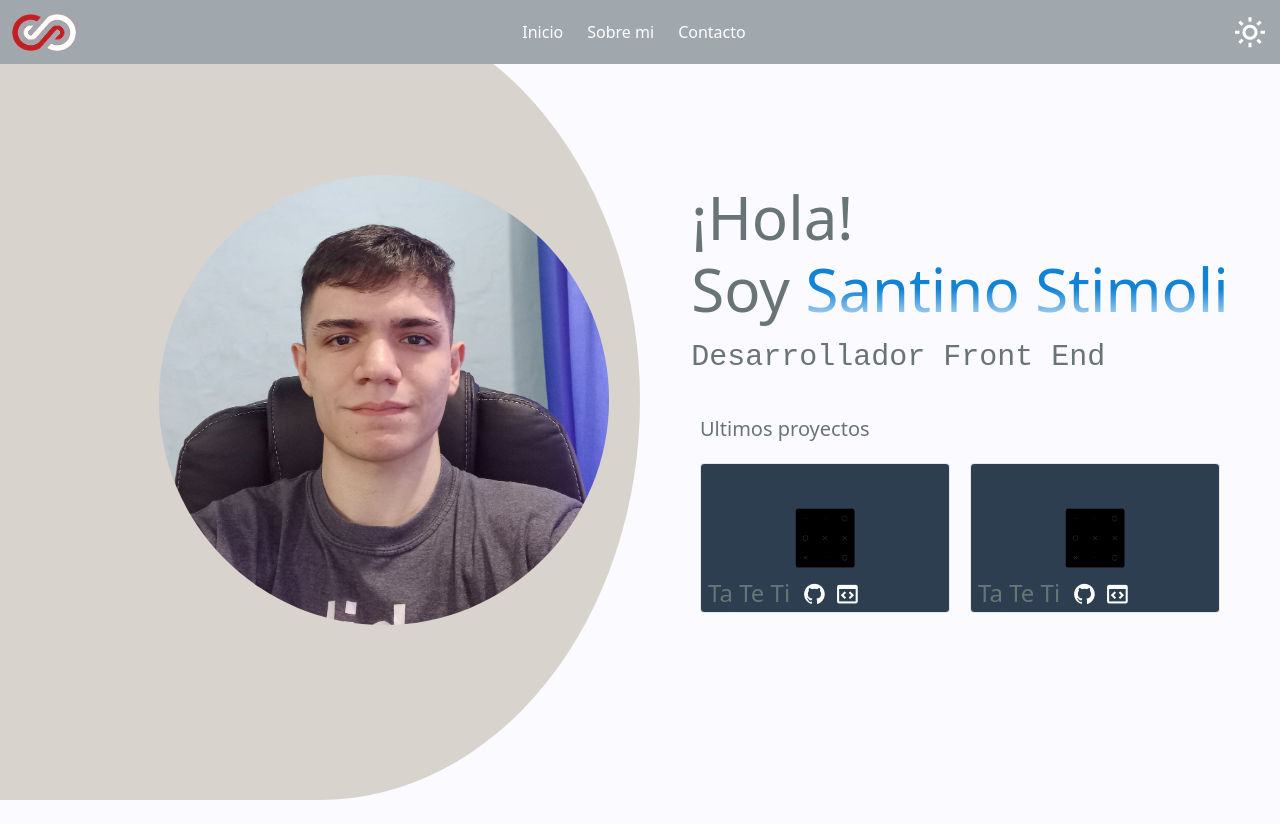
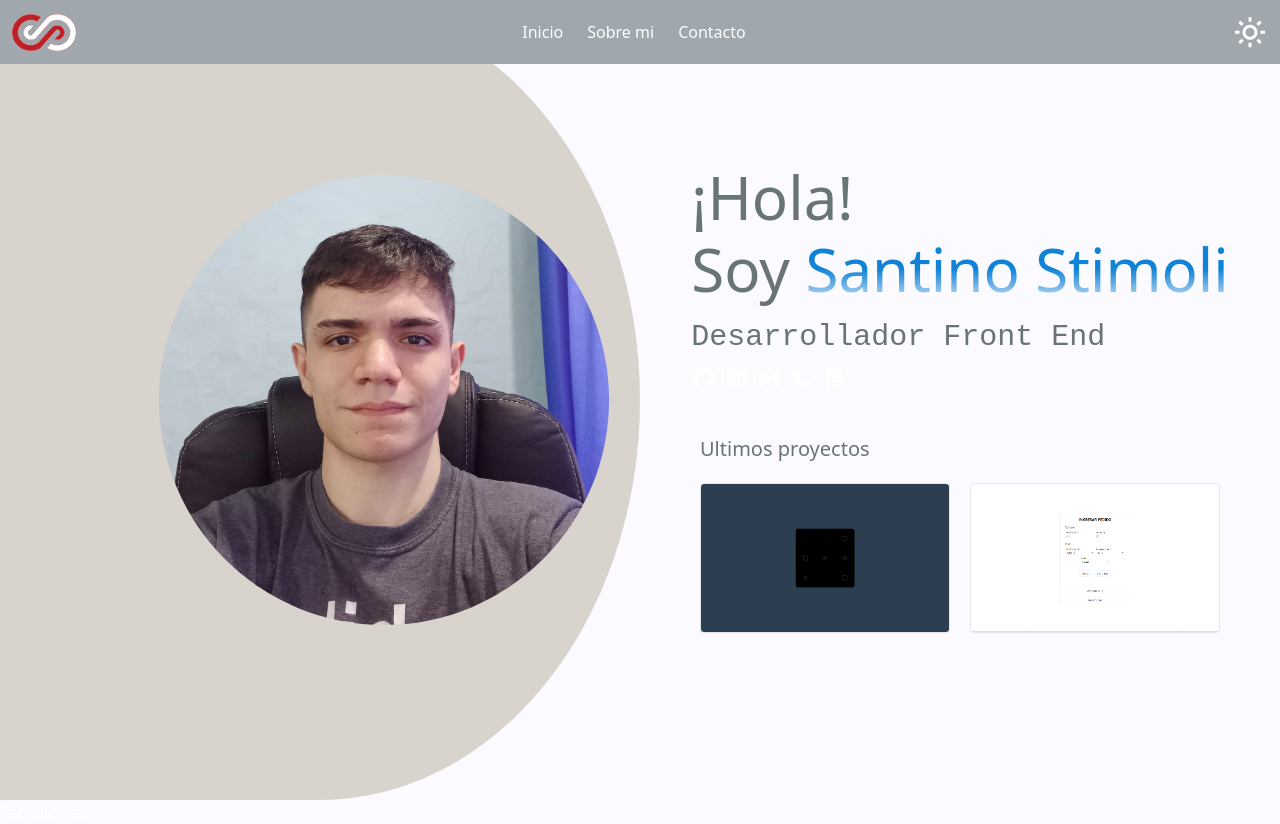
Before and after one commit to SantinoStimoli/my-portfolio, a React (Vite) app: page /#/ in a window 1280 px wide. Before the commit the page ends 800 px from the top, so only its background shows below. Built offline with nearby package versions, Linux system fonts and the light colour scheme.

Commit message:
Tecnologies

```diff
--- a/src/App.tsx
+++ b/src/App.tsx
@@ -1,9 +1,8 @@
 import { Route, Routes } from 'react-router-dom'
-import Home from './routes/Home'
-import AboutMe from './routes/AboutMe'
-import NotFound from './routes/NotFound'
+import Summary from './pages/Summary'
+import NotFound from './pages/NotFound'
 import Header from './components/body/Header'
-import Contact from './routes/Contact'
+import Tecnologies from './pages/Tecnologies'
 
 const App = () => {
 
@@ -11,9 +10,12 @@ const App = () => {
         <div>
             <Header />
             <Routes>
-                <Route path='' element={<Home />} />
-                <Route path='sobre-mi' element={<AboutMe />} />
-                <Route path='contacto' element={<Contact />} />
+                <Route path='' element={
+                    <main>
+                        <Summary />
+                        <Tecnologies />
+                    </main>
+                } />
                 <Route path='*' element={<NotFound />} />
             </Routes>
         </div>
--- a/src/components/body/presentation/Presentation.tsx
+++ b/src/components/body/presentation/Presentation.tsx
@@ -7,7 +7,14 @@ const Presentation = () => {
     <article className='flex flex-col items-center justify-center w-1/2'>
       <div className="mb-10">
         <h1 className='text-6xl flex flex-col mb-5 gap-3'><span>¡Hola!</span> <span>Soy <span id="name" className="text-details" >Santino Stimoli</span></span></h1>
-        <h2 id='typing' className='text-3xl' >Desarrollador Front End</h2>
+        <h2 id='typing' className='text-3xl mb-3' >Desarrollador Front End</h2>
+        <div className="flex gap-2">
+          <a href="https://github.com/santino-stimoli" target="_blank"><i className='bx bxl-github bx-sm hover:scale-[1.4] hover:text-details transition-all' /></a>
+          <a href="https://www.linkedin.com/in/santino-stimoli/" target="_blank"><i className='bx bxl-linkedin-square bx-sm hover:scale-[1.4] hover:text-details transition-all' /></a>
+          <a href="mailto:santinostimoli@gmail.com" target="_blank"><i className='bx bxl-gmail bx-sm hover:scale-[1.4] hover:text-details transition-all' /></a>
+          <a href="tel:+5491134310411" target="_blank"><i className='bx bxs-phone bx-sm hover:scale-[1.4] hover:text-details transition-all' /></a>
+          <a href="https://www.linkedin.com/in/santino-stimoli/overlay/1635529508660/single-media-viewer/?profileId=ACoAADxipfIBogTDoyRmX8KFJCM-O5NGps2mXK8" target="_blank"><i className='bx bxs-file bx-sm hover:scale-[1.4] hover:text-details transition-all' /></a>
+        </div>
       </div>
       <section className="flex flex-col">
         <h2 className="text-xl mb-5">Ultimos proyectos</h2>
--- a/src/components/pure/Card.tsx
+++ b/src/components/pure/Card.tsx
@@ -12,12 +12,12 @@ const Card = ({ img, repo, link, title }: Props) => {
 
     return (
         <div onMouseEnter={() => setHover(true)} onMouseLeave={() => setHover(false)} className={'max-h-[150px] transition-all duration-200' + (hover ? ' scale-110' : '')}>
-            <a href={link} target='_blank' className={"border rounded w-[250px] h-[150px] flex items-end cursor-pointer hover:border-details bg-no-repeat  " + (hover ? 'blur-[1px] bg-[length:130%]' : 'bg-cover')} style={{ backgroundImage: `url(${img})`, backgroundPosition: '50% 50%' }} />
-            <a href={link} target='_blank' className='flex items-center relative bottom-[38px] pl-2'>
-                <h1 className={'text-2xl mr-3 ' + (hover && 'text-details')}>{title}</h1>
-                <div className='flex gap-2 pt-2'>
-                    <a href={repo} className='hover:text-details transition duration-0' target='_blank'><i className='bx bxl-github bx-sm' /></a>
-                    <a href={link} className='hover:text-details transition duration-0' target='_blank'><i className='bx bx-code-block bx-sm' /></a>
+            <a href={link} target='_blank' className={"border rounded w-[250px] h-[150px] flex items-end cursor-pointer hover:border-details bg-no-repeat duration-200" + (hover ? ' blur-[1px] bg-[length:130%]' : ' bg-cover')} style={{ backgroundImage: `url(${img})`, backgroundPosition: '50% 50%' }} />
+            <a href={link} target='_blank' className={'flex flex-wrap items-center relative bottom-[38px] w-[250px] pl-2 transition-all ' + (hover ? 'opacity-100' : 'opacity-0')}>
+                <h1 className={'bg-black/25 rounded px-1.5 tracking-tighter text-xl text-white mr-3 ' + (hover && 'text-details')}>{title}</h1>
+                <div className='bg-black/25 flex gap-2 items-center rounded p-0.5 pb-0' >
+                    <a href={repo} className='hover:text-details transition duration-0 flex items-center' target='_blank'><i className='bx bxl-github bx-sm' /></a>
+                    <a href={link} className='hover:text-details transition duration-0 flex items-center' target='_blank'><i className='bx bx-code-block bx-sm' /></a>
                 </div>
             </a >
         </div>
--- a/src/components/pure/Nav.tsx
+++ b/src/components/pure/Nav.tsx
@@ -1,5 +1,6 @@
 import { useEffect, useRef, useState } from "react"
 import NavElement from "./NavElement"
+import { Position } from "../../interfaces/functionProps"
 
 const Nav = ({ navList }: { navList: string[] }) => {
 
--- a/src/components/pure/NavElement.tsx
+++ b/src/components/pure/NavElement.tsx
@@ -1,6 +1,7 @@
 import { NavLink } from 'react-router-dom'
 import navFormater from '../../services/navFormater'
 import { useRef } from 'react'
+import { Position } from '../../interfaces/functionProps';
 
 interface Props {
     to: string
--- a/src/data/info.ts
+++ b/src/data/info.ts
@@ -1,9 +1,10 @@
 import TATETI from '../assets/Ta-Te-Ti.png'
+import VALIDATION_SOFTWARE from '../assets/Validation-Software.png'
+import TECNICORT from '../assets/Tecnicort.png'
 import { Project } from '../interfaces/functionProps'
 
 export const Projects: Project[] = [
     { img: TATETI, link: 'https://santino-stimoli.github.io/Ta-Te-Ti/', repo: 'https://github.com/santino-stimoli/Ta-Te-Ti', title: 'Ta Te Ti' },
-    { img: TATETI, link: 'https://santino-stimoli.github.io/Ta-Te-Ti/', repo: 'https://github.com/santino-stimoli/Ta-Te-Ti', title: 'Ta Te Ti' },
-    { img: TATETI, link: 'https://santino-stimoli.github.io/Ta-Te-Ti/', repo: 'https://github.com/santino-stimoli/Ta-Te-Ti', title: 'Ta Te Ti' },
-    { img: TATETI, link: 'https://santino-stimoli.github.io/Ta-Te-Ti/', repo: 'https://github.com/santino-stimoli/Ta-Te-Ti', title: 'Ta Te Ti' }
+    { img: TECNICORT, link: 'https://santino-stimoli.github.io/Tecnicort/', repo: 'https://github.com/santino-stimoli/Tecnicort', title: 'Generador facturas' },
+    { img: VALIDATION_SOFTWARE, link: 'https://github.com/santino-stimoli/validation-software', repo: 'https://santino-stimoli.github.io/validation-software/', title: 'Test + detección facial' },
 ]
--- a/src/routes/Home.tsx
+++ b/src/pages/Summary.tsx
@@ -1,7 +1,7 @@
 import Image from "../components/body/presentation/Image"
 import Presentation from "../components/body/presentation/Presentation"
 
-const Home = () => {
+const Summary = () => {
     return (
         <section className="flex">
             <Image />
@@ -10,4 +10,4 @@ const Home = () => {
     )
 }
 
-export default Home
+export default Summary
--- /dev/null
+++ b/src/pages/Tecnologies.tsx
@@ -0,0 +1,7 @@
+const Tecnologies = () => {
+    return (
+        <div>Tecnologies</div>
+    )
+}
+
+export default Tecnologies
--- a/src/routes/AboutMe.tsx
+++ /dev/null
@@ -1,7 +0,0 @@
-const AboutMe = () => {
-    return (
-        <div>Sobre mi</div>
-    )
-}
-
-export default AboutMe
--- a/src/routes/Contact.tsx
+++ /dev/null
@@ -1,7 +0,0 @@
-const Contact = () => {
-    return (
-        <div>Contacto</div>
-    )
-}
-
-export default Contact
--- a/src/styles/general.css
+++ b/src/styles/general.css
@@ -80,3 +80,19 @@ h3 {
     background-clip: text;
     -webkit-text-fill-color: transparent;
 }
+
+::-webkit-scrollbar {
+    width: 10px;
+}
+
+::-webkit-scrollbar-track {
+    background-color: rgba(0, 0, 0, 0.2);
+}
+
+::-webkit-scrollbar-thumb {
+    @apply rounded-md bg-details/80 transition
+}
+
+::-webkit-scrollbar-thumb:hover {
+    @apply bg-details/100
+}
```
Also changed, not shown: src/assets/Tecnicort.png (added), src/assets/Validation-Software.png (added), src/pages/NotFound.tsx (renamed from src/routes/NotFound.tsx).
